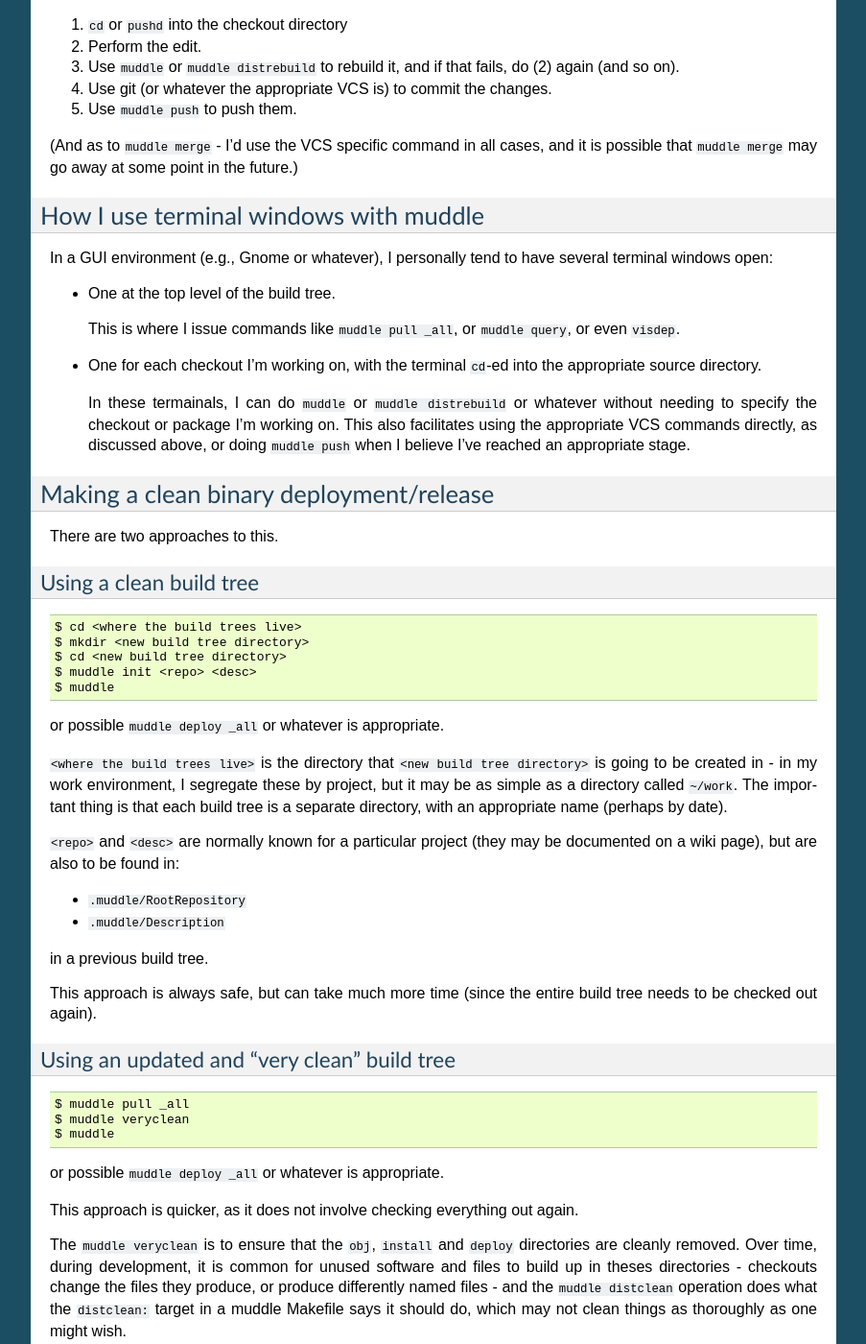
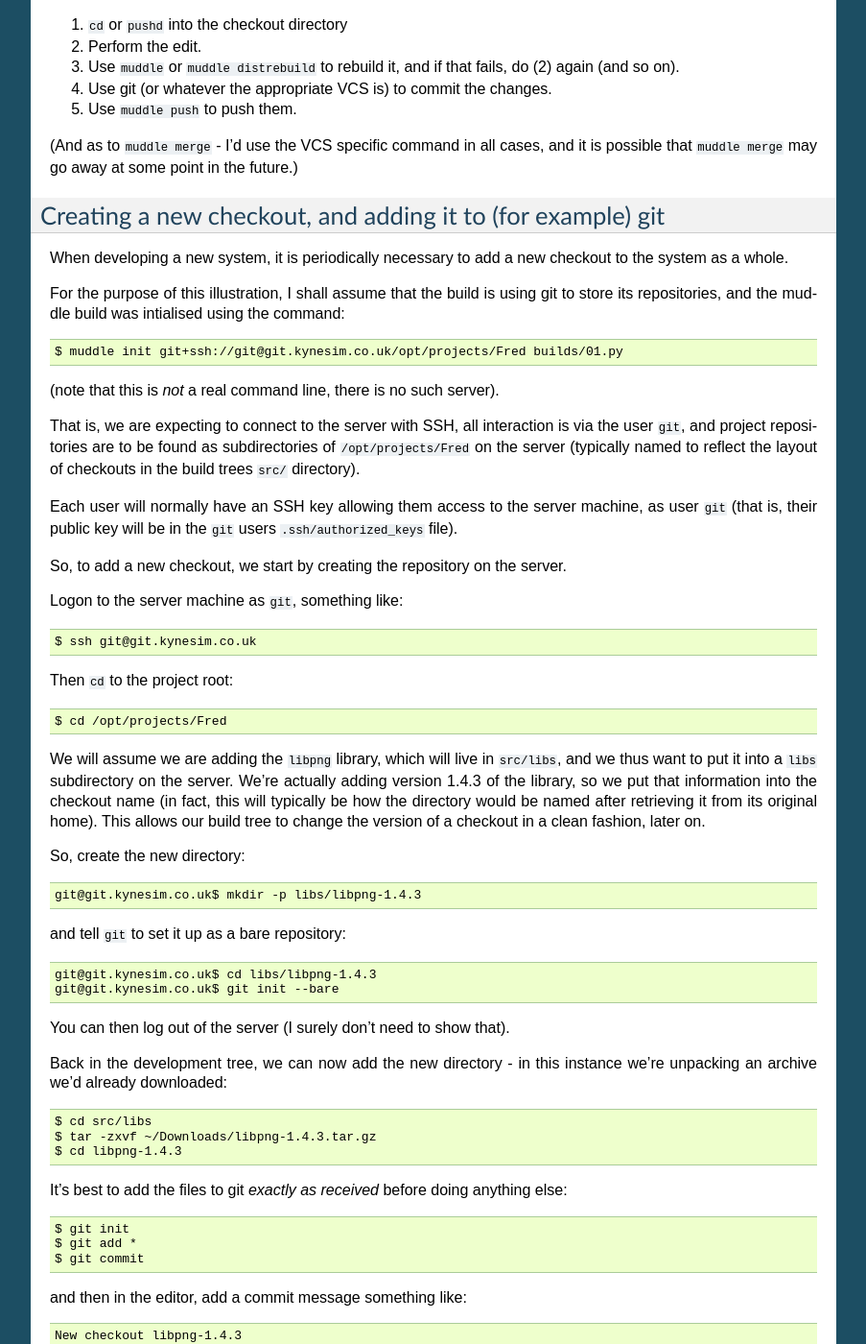
Before and after one commit to kynesim/muddle, a Sphinx documentation site: the page built from docs/workflows.txt, in a window 1280 px wide and 1400 px high, scrolled down 817 px. Shown: the whole window at 96% size, without its empty margins (198-1101 px from the left). Built offline with Sphinx 7.4.7, drawn with Linux system fonts in a browser that asks for light colours; some of the changed text lies outside the part shown.

Commit message:
Add text on adding a new checkout

```diff
--- a/docs/workflows.txt
+++ b/docs/workflows.txt
@@ -61,6 +61,126 @@
 and it is possible that ``muddle merge`` may go away at some point in the
 future.)
 
+
+Creating a new checkout, and adding it to (for example) git
+===========================================================
+When developing a new system, it is periodically necessary to add a new
+checkout to the system as a whole.
+
+For the purpose of this illustration, I shall assume that the build is using
+git to store its repositories, and the muddle build was intialised using the
+command::
+
+  $ muddle init git+ssh://git@git.kynesim.co.uk/opt/projects/Fred builds/01.py
+
+(note that this is *not* a real command line, there is no such server).
+
+That is, we are expecting to connect to the server with SSH, all interaction
+is via the user ``git``, and project repositories are to be found as
+subdirectories of ``/opt/projects/Fred`` on the server (typically named to
+reflect the layout of checkouts in the build trees ``src/`` directory).
+
+Each user will normally have an SSH key allowing them access to the server
+machine, as user ``git`` (that is, their public key will be in the ``git``
+users ``.ssh/authorized_keys`` file).
+
+So, to add a new checkout, we start by creating the repository on the server.
+
+Logon to the server machine as ``git``, something like::
+
+  $ ssh git@git.kynesim.co.uk
+
+Then ``cd`` to the project root::
+
+  $ cd /opt/projects/Fred
+
+We will assume we are adding the ``libpng`` library, which will live in
+``src/libs``, and we thus want to put it into a ``libs`` subdirectory on the
+server. We're actually adding version 1.4.3 of the library, so we put that
+information into the checkout name (in fact, this will typically be how the
+directory would be named after retrieving it from its original home). This
+allows our build tree to change the version of a checkout in a clean fashion,
+later on.
+
+So, create the new directory::
+
+  git@git.kynesim.co.uk$ mkdir -p libs/libpng-1.4.3
+
+and tell ``git`` to set it up as a bare repository::
+
+  git@git.kynesim.co.uk$ cd libs/libpng-1.4.3
+  git@git.kynesim.co.uk$ git init --bare
+
+You can then log out of the server (I surely don't need to show that).
+
+Back in the development tree, we can now add the new directory - in this
+instance we're unpacking an archive we'd already downloaded::
+
+  $ cd src/libs
+  $ tar -zxvf ~/Downloads/libpng-1.4.3.tar.gz
+  $ cd libpng-1.4.3
+
+It's best to add the files to git *exactly as received* before doing anything
+else::
+
+  $ git init
+  $ git add *
+  $ git commit
+
+and then in the editor, add a commit message something like::
+
+  New checkout libpng-1.4.3
+
+  Retrieved from http://www.libpng.org/pub/png/libpng.html, specifically
+  http://prdownloads.sourceforge.net/libpng/libpng-1.4.3.tar.gz?download
+
+Of course, if this is a new and original checkout, there won't be
+any content, and this stage will be omitted.
+
+Then we will need a muddle Makefile - it's best to add this as a separate
+transaction, to make it clear it is not part of the original code::
+
+  $ touch Makefile.muddle
+  $ git add Makefile.muddle
+  $ git commit Makefile.muddle -m 'A library needs a muddle Makefile'
+
+The content of the muddle Makefile can be sorted out later.
+
+The new library also needs to be added to the build description, or muddle
+won't know about it. So, in this case, we edit src/builds/01.py and add::
+
+   # This is the version of the PNG library that works with our other code
+   make.twolevel(builder, name='libpng', roles=[graphics_role],
+                 co_dir='libs', co_name='libpng-1.4.3')
+
+in an appropriate place.
+
+Note that the package name does not include the version number - again, this
+makes it easier if we change the version of ``libpng`` we are using.
+
+We can now use::
+
+  $ muddle query checkouts
+
+to make sure the checkout has been succesfullly added to the build description.
+If it has, then ``libpng-1.4.3`` should appear in the list that prints out.
+
+Finally, we tell muddle that we have already checked this library out::
+
+  $ muddle import libpng-1.4.3
+
+and we can then push the contents of our new checkout to the server::
+
+  $ muddle push libpng-1.4.3
+
+The remaining tasks are:
+
+1. Add some dependencies on the library to the build description (there must
+   be something that depends on it, or we'd not have included it).
+2. Write the actual muddle Makefile for it.
+3. Try building it with ``muddle build libpng``.
+
+
 How I use terminal windows with muddle
 ======================================
 In a GUI environment (e.g., Gnome or whatever), I personally tend to have
@@ -74,7 +194,7 @@
 * One for each checkout I'm working on, with the terminal ``cd``-ed into the
   appropriate source directory.
 
-  In these termainals, I can do ``muddle`` or ``muddle distrebuild`` or
+  In these terminals, I can do ``muddle`` or ``muddle distrebuild`` or
   whatever without needing to specify the checkout or package I'm working on.
   This also facilitates using the appropriate VCS commands directly, as
   discussed above, or doing ``muddle push`` when I believe I've reached an
```
